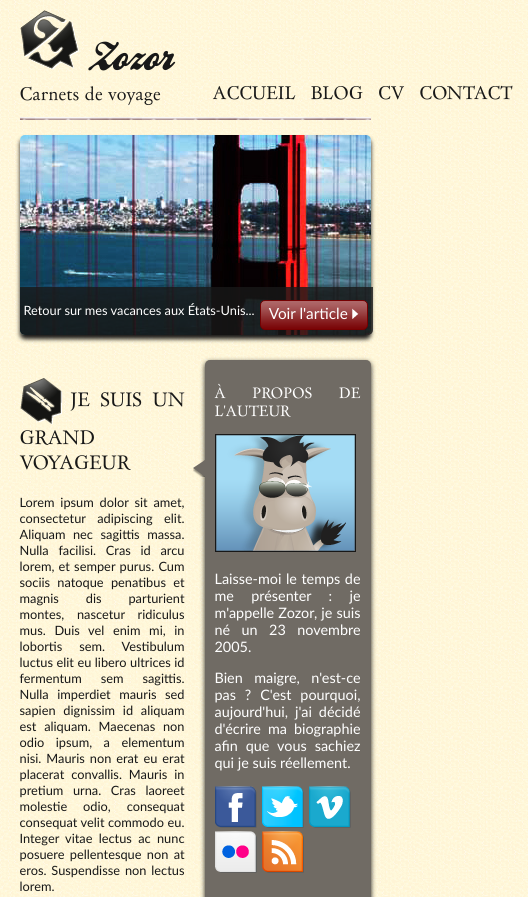
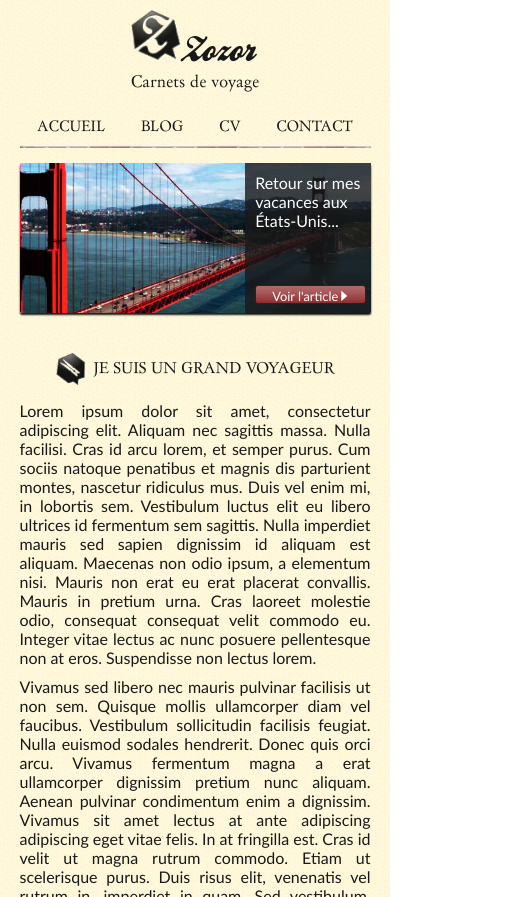
Before and after one commit to jann-basso/Zozor-Challenge, a plain HTML site: page index.html in a window 390 px wide. Shown: the top 897 px of the page, 528 px wide, since content can reach past the window. Drawn offline with Linux system fonts and the light colour scheme.

Commit message:
resposive smartphone/tablet 321px to 915px updated

```diff
--- a/index.html
+++ b/index.html
@@ -46,8 +46,8 @@
                     <h1>À propos de l'auteur</h1>
                     <img src="images/bulle.png" alt="" id="fleche_bulle" />
                     <p id="photo_zozor"><img src="images/zozor_classe.png" alt="Photo de Zozor" /></p>
-                    <p>Laisse-moi le temps de me présenter&nbsp;: je m'appelle Zozor, je suis né un 23 novembre 2005.</p>
-                    <p>Bien maigre, n'est-ce pas ? C'est pourquoi, aujourd'hui, j'ai décidé d'écrire ma biographie afin que vous sachiez qui je suis réellement.</p>
+                    <p class="p p-1">Laisse-moi le temps de me présenter&nbsp;: je m'appelle Zozor, je suis né un 23 novembre 2005.</p>
+                    <p class="p p-2">Bien maigre, n'est-ce pas ? C'est pourquoi, aujourd'hui, j'ai décidé d'écrire ma biographie afin que vous sachiez qui je suis réellement.</p>
                     <p><img src="images/facebook.png" alt="Facebook" /><img src="images/twitter.png" alt="Twitter" /><img src="images/vimeo.png" alt="Vimeo" /><img src="images/flickr.png" alt="Flickr" /><img src="images/rss.png" alt="RSS" /></p>
                 </aside>
             </section>
--- a/style.css
+++ b/style.css
@@ -144,7 +144,6 @@ nav a:hover
     background-color: rgba(24,24,24,0.8);
     color: white;
     font-size: 0.8em;
-
 }
 
 .bouton_rouge
@@ -420,7 +419,7 @@ footer h1
         #fleche_bulle {
             position: absolute;
             top: -14px;
-            left: 135px;
+            left: 50%;
             transform: rotateZ(90deg)
         }
 
@@ -465,7 +464,7 @@ footer h1
 }
 
 /* for smartphones and small tablets */
-@media only screen and (min-width: 321px) and (max-width: 799px) {
+@media only screen and (min-width: 321px) and (max-width: 915px) {
     body {
         margin: 0;
         padding: 0;
@@ -476,30 +475,206 @@ footer h1
         margin: auto;
     }
 
-    /* Header */
-    header {
-        margin-top: 10px;
+   /* Header */
+   header {
+    flex-direction: column;
+    justify-content: center;
+    align-items: center;
+    margin-top: 10px;
+    }
+
+    #titre_principal {
+        text-align: center;
+    }
+
+    #logo img {
+        width: 50px;
+        height: 51px;
+    }
+
+    header h1 {
+        font-size: 2.2rem;
+        margin: 0;
+    }
+
+    header h2 {
+        font-size: 1.0em;
     }
 
     /* Navigation */
+    nav ul {
+        margin: 0;
+        padding: 0;
+        align-items: center;
+        flex-direction: row;
+        justify-content: space-around;
+        margin-bottom: 3px;
+        width: 90vw;
+    }
+
+    nav li {
+        margin: 10px;
+    }
+
     nav a {
-        font-size: 1.1rem;
+        font-size: 0.9rem;
+    }
+
+    /* Bannière */
+    #banniere_image {
+        width: 100%;
+        height: 150px;
+        border-radius: 2px;
+        box-shadow: 0px 2px 2px #1c1a19;
+        background-size: cover;
+        background-position: 50% 100%;
+    }
+
+
+    #banniere_description {
+        top: 0;
+        right: 0;
+        border-radius: 0px 0px 3px 3px;
+        width: 30%;
+        height: 87%;
+        padding-top: 10px;
+        padding: 10px;
+        background-color: rgba(24,24,24,0.8);
+        color: white;
+        font-size: 100%;
+    }
+
+    .bouton_rouge {
+        height: 15px;
+        left: 10px;
+        bottom: 10px;
+        border-radius: 3px;
+        font-size: 80%;
+        text-align: center;
+        padding: 2px 2px 0px 2px;
+        color: white;
+        text-decoration: none;
     }
 
     /* Corps */
-    aside h1 {
-        font-size: 0.9rem;
+    section {
+        flex-direction: column;
     }
 
-     /* Footer */
-     #mes_photos img {
-        margin: 10px 25px 10px 0px;
+    section h1 {
+        font-size: 15px;
+        text-align: center;
     }
-}
 
-@media only screen and (min-width: 800px) and (max-width: 966px) {
+    .ico_categorie {
+        width: 30px;
+    }
+
+    article {
+        width: 100%;
+        align-self: right;
+        margin-bottom: 20px;
+    }
+
+    article p {
+        width: 100%;
+        margin: auto;
+        margin-bottom: 10px;
+        font-size: 1.0em;
+    }
+
+    #fleche_bulle {
+        position: absolute;
+        top: -14px;
+        left: 50%;
+        transform: rotateZ(90deg)
+    }
+
+    aside {
+        width: 95%;
+        margin: auto;
+        display: grid;
+        grid-template-columns: 40% 60%;
+        grid-template-areas:
+        "title p1 p1"
+        "photo p2 p2"
+        "photo logos logos";
+    }
+
+    aside h1 {
+        text-align: center;
+        grid-area: title;
+        width: 90%;
+    }
+
+    #photo_zozor {
+        grid-area: photo;
+    }
+
+    #photo_zozor img {
+        width: 90%;
+    }
 
 
+    aside p {
+        width: 95%;
+        margin: 10px;
+        margin-bottom: 10px;
+    }
+
+    .p-1 {
+        grid-area: p1;
+        width: 90%;
+    }
+
+    .p-2 {
+        grid-area: p2;
+        width: 90%;
+    }
+
+    aside img {
+        margin-right: 10px;
+        grid-area: logos;
+    }
 
 
-}
+    /* Footer */
+    footer {
+        width: 100%;
+        margin: auto;
+    }
+
+    footer h1 {
+        font-size: 1.0em;
+    }
+
+    #tweet{
+        width: 32%;
+        padding-left: 2px;
+    }
+
+    #mes_photos{
+        width: 33%;
+        padding-left: 2px;
+    }
+
+    #mes_photos img {
+        width: 40%;
+    }
+
+    #mes_amis {
+        width: 35%;
+        padding-left: 2px;
+    }
+
+    #listes_amis{
+        display: flex;
+        flex-wrap: wrap;
+        justify-content: space-between;
+        margin-top: 0;
+        margin-left: 15px;
+    }
+
+    #mes_amis ul {
+        padding-left: 5px;
+    }
```
